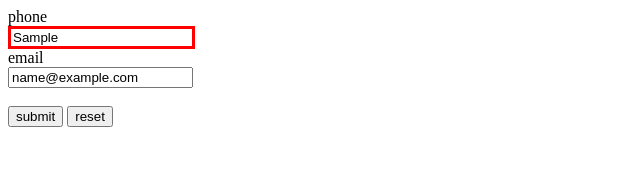
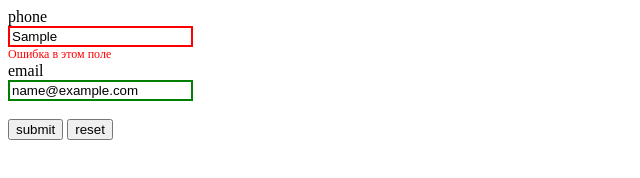
Before and after one commit to John1925Brown/study_JS, a plain HTML site: page lesson_25/index.html in a window 1280 px wide. Both pictures are taken after typing "Sample", "name@example.com" into the empty fields and a click on the button "submit". Shown: the whole page, without its empty margins (0-640 px from the left). Drawn offline with Linux system fonts and the light colour scheme.

Commit message:
Урок 25. Работа с формами и валидация
Практика по видео

```diff
--- a/lesson_25/index.html
+++ b/lesson_25/index.html
@@ -22,6 +22,7 @@
       <button type="reset">reset</button>
     </form>
   </section>
+  <script src="plugins/validator/validator.js"></script>
   <script src="index.js"></script>
 </body>
 </html>
--- a/lesson_25/index.js
+++ b/lesson_25/index.js
@@ -1,5 +1,3 @@
-
-
 // {
 // const phone = document.querySelector('#phone');
 // const showLog = e => console.log(e.type);
@@ -10,28 +8,48 @@
 // phone.addEventListener('input', showLog); // Меняется value
 // }
 
-const myForm = document.querySelector('#myform');
-myForm.addEventListener('submit', valid);
-const elementsForm = [];
-console.log(myForm.elements); // Псевдомассив, содержащий все элементы формы
-for(const elem of myForm.elements){
-  if(elem.tagName.toLowerCase() !== 'button' && elem.type !== 'button'){
-    elementsForm.push(elem);
+// const myForm = document.querySelector('#myform');
+// myForm.addEventListener('submit', valid);
+// const elementsForm = [];
+// console.log(myForm.elements); // Псевдомассив, содержащий все элементы формы
+// for(const elem of myForm.elements){
+//   if(elem.tagName.toLowerCase() !== 'button' && elem.type !== 'button'){
+//     elementsForm.push(elem);
+//   }
+// }
+// console.log(elementsForm);
+// function valid(event) {
+//   const patternPhone = /^\d+$/;
+//   elementsForm.forEach(elem => {
+//     if(!elem.value){
+//       elem.style.border = 'solid red';
+//       event.preventDefault();
+//     } else{
+//       elem.style.border = '';
+//     }
+//     if(elem.id === 'phone' && !patternPhone.test(elem.value)){
+//       elem.style.border = 'solid red';
+//       event.preventDefault();
+//     }
+//   })
+//   }
+
+const valid = new Validator({
+  selector: '#myform',
+  pattern: {
+    phone: /^\+380\d{7}$/,
+    zip: /\d{5,6}^$/
+  },
+  method: {
+    'phone': [
+      ['notEmpty'],
+      ['pattern', 'phone']
+    ],
+    'email': [
+      ['notEmpty'],
+      ['pattern', 'email']
+    ]
   }
-}
-console.log(elementsForm);
-function valid(event) {
-  const patternPhone = /^\d+$/;
-  elementsForm.forEach(elem => {
-    if(!elem.value){
-      elem.style.border = 'solid red';
-      event.preventDefault();
-    } else{
-      elem.style.border = '';
-    }
-    if(elem.id === 'phone' && !patternPhone.test(elem.value)){
-      elem.style.border = 'solid red';
-      event.preventDefault();
-    }
-  })
-  }
+});
+
+valid.init();
--- /dev/null
+++ b/lesson_25/plugins/validator/validator.js
@@ -0,0 +1,108 @@
+class Validator{
+  constructor({selector, pattern = {}, method}){
+    this.form = document.querySelector(selector);
+    this.pattern = pattern;
+    this.method = method;
+    this.elementsForm = [...this.form.elements].filter(item => {
+      return item.tagName.toLowerCase() !== 'button' &&
+      item.type !== 'button';
+      });
+      this.error = new Set();
+  }
+  init(){
+    this.applyStyle();
+    this.setPattern();
+    this.elementsForm.forEach(item =>{
+      item.addEventListener('change', this.checkIt.bind(this));
+    });
+    this.form.addEventListener('submit', e => {
+      e.preventDefault();
+      this.elementsForm.forEach(elem => {
+        this.checkIt({target: elem});
+      });
+      if(this.error.size){
+        e.preventDefault();
+      }
+    })
+
+  }
+
+  isValid(elem){
+    const validatorMethod = {
+      notEmpty(elem){
+        if(elem.value.trim() === ''){
+          return false;
+        }
+        return true;
+      },
+      pattern(elem, pattern){
+        return pattern.test(elem.value);
+      }
+    };
+
+    if(this.method){
+      const method = this.method[elem.id];
+      if(method){
+        return method.every( item => validatorMethod[item[0]](elem, this.pattern[item[1]]));
+      }
+    } else{
+      console.warn('Необходимо передать id полей ввода и методы проверки этих полей');
+    }
+    return true;
+  };
+
+  checkIt(event){
+    const target = event.target;
+    if(this.isValid(target)){
+      this.showSucsess(target);
+      this.error.delete(target);
+    } else{
+      this.showError(target);
+      this.error.add(target);
+    }
+  }
+
+  showError(elem){
+    elem.classList.remove('sucsess');
+    elem.classList.add('error');
+    if(elem.nextElementSibling && elem.nextElementSibling.classList.contains('validator-error')){
+      return;
+    }
+    const errorDiv = document.createElement('div');
+    errorDiv.textContent = 'Ошибка в этом поле';
+    errorDiv.classList.add('validator-error');
+    elem.insertAdjacentElement('afterend', errorDiv);
+  }
+  showSucsess(elem){
+    elem.classList.remove('error');
+    elem.classList.add('sucsess');
+    if(elem.nextElementSibling && elem.nextElementSibling.classList.contains('validator-error')){
+      elem.nextElementSibling.remove();
+    }
+  }
+  applyStyle(){
+    const style = document.createElement('style');
+    style.textContent = `
+    input.sucsess {
+      border: 2px solid green;
+    }
+    input.error {
+      border: 2px solid red;
+    }
+    .validator-error{
+      font-size: 12px;
+      color: red;
+    }
+    `;
+    document.head.appendChild(style);
+  }
+
+  setPattern(){
+    if(!this.pattern.phone){
+      this.pattern.phone = /^\+?[78]([-()]*\d){10}$/;
+      }
+      if(!this.pattern.email){
+      this.pattern.email = /^\w+@\w+\.\w{2,}$/;
+    }
+  }
+}
```
